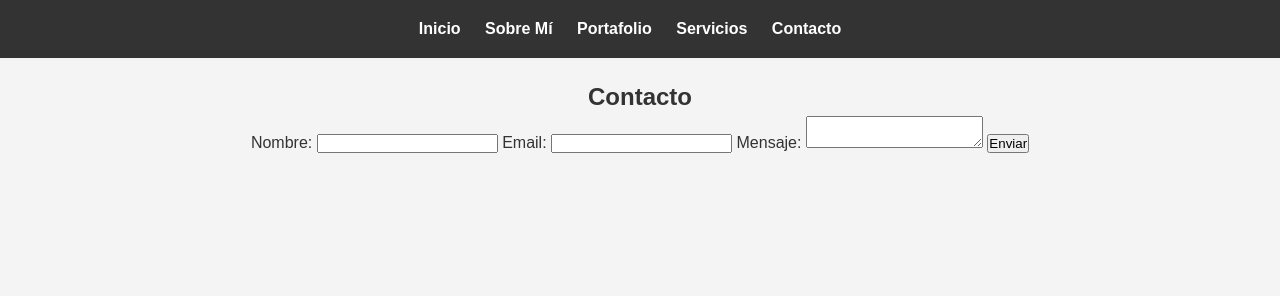
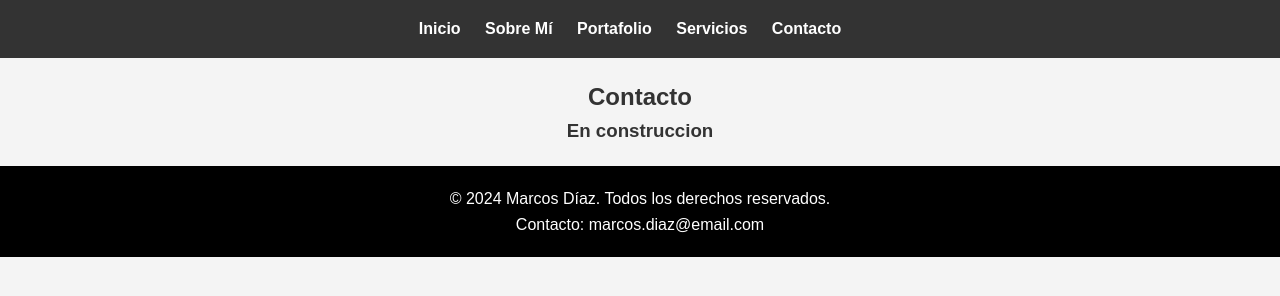
Before and after one commit to marcosdiazc/curso_desarrollo_web, a plain HTML site: page contact.html in a window 1280 px wide. Drawn offline with Linux system fonts and the light colour scheme.

Commit message:
add footer

```diff
--- a/contact.html
+++ b/contact.html
@@ -21,16 +21,12 @@
     <main>
         <section>
             <h2>Contacto</h2>
-            <form action="mailto:marcos@ejemplo.com" method="POST">
-                <label for="nombre">Nombre:</label>
-                <input type="text" id="nombre" name="nombre">
-                <label for="email">Email:</label>
-                <input type="email" id="email" name="email">
-                <label for="mensaje">Mensaje:</label>
-                <textarea id="mensaje" name="mensaje"></textarea>
-                <button type="submit">Enviar</button>
-            </form>
+                <h3>En construccion</h3>
         </section>
     </main>
+    <footer>
+        <p>&copy; 2024 Marcos Díaz. Todos los derechos reservados.</p>
+        <p>Contacto: <a href="mailto:marcos.diaz@email.com">marcos.diaz@email.com</a></p>
+    </footer>
 </body>
 </html>
--- a/styles.css
+++ b/styles.css
@@ -158,3 +158,23 @@ main {
         height: 15px;
     }
 }
+
+/* Estilos del footer */
+footer {
+    background-color: #000; /* Fondo negro */
+    color: #fff; /* Letras blancas */
+    text-align: center;
+    padding: 20px 0;
+    position: relative;
+    bottom: 0;
+    width: 100%;
+        }
+
+footer a {
+    color: #fff; /* Mantener enlaces en blanco */
+    text-decoration: none;
+        }
+
+footer a:hover {
+    text-decoration: underline; /* Subrayar enlaces al pasar el cursor */
+    }
```
Also changed, not shown: about.html (+4 -0 lines), index.html (+5 -0 lines), portfolio.html (+4 -0 lines), services.html (+4 -0 lines).
